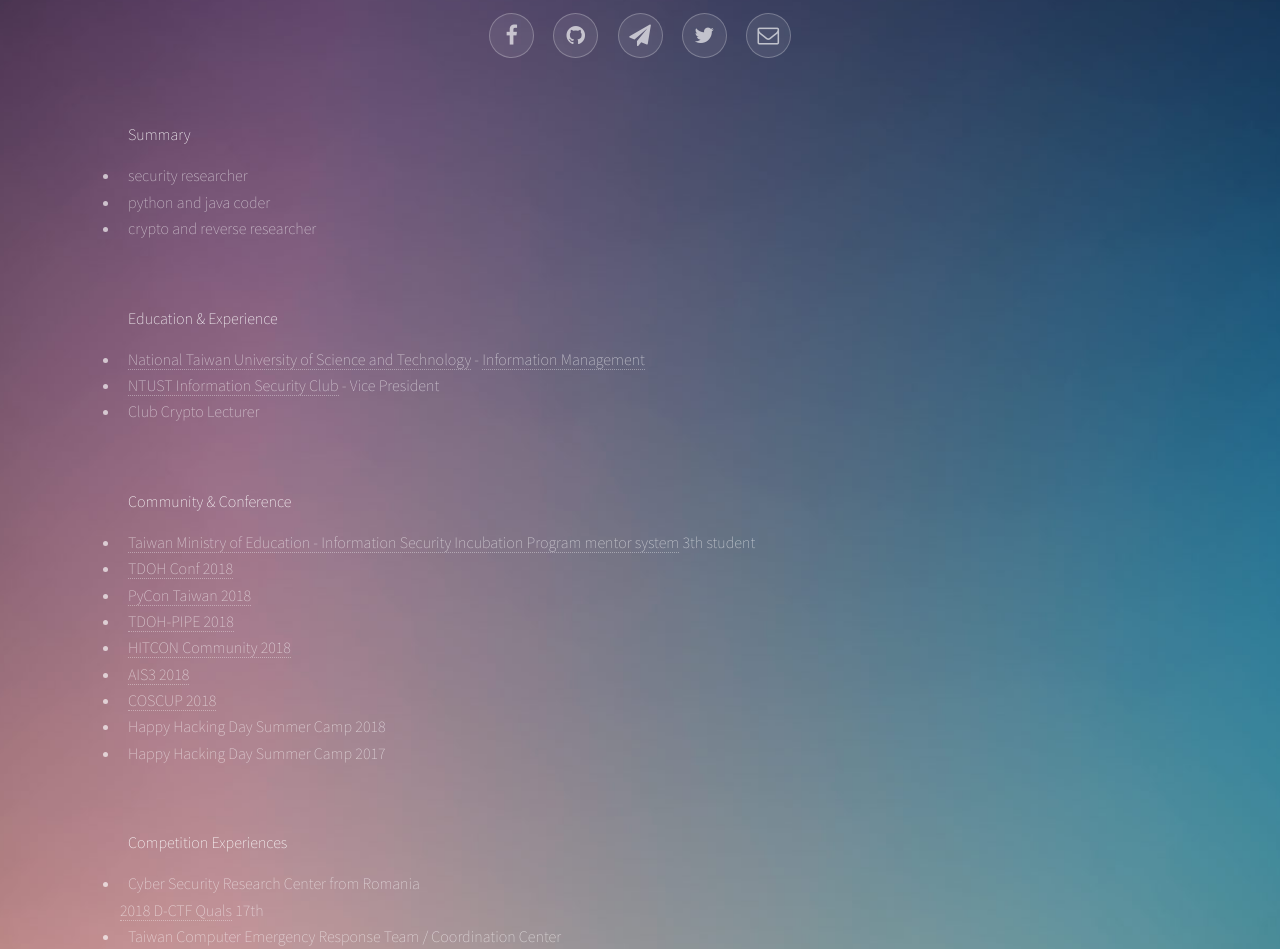
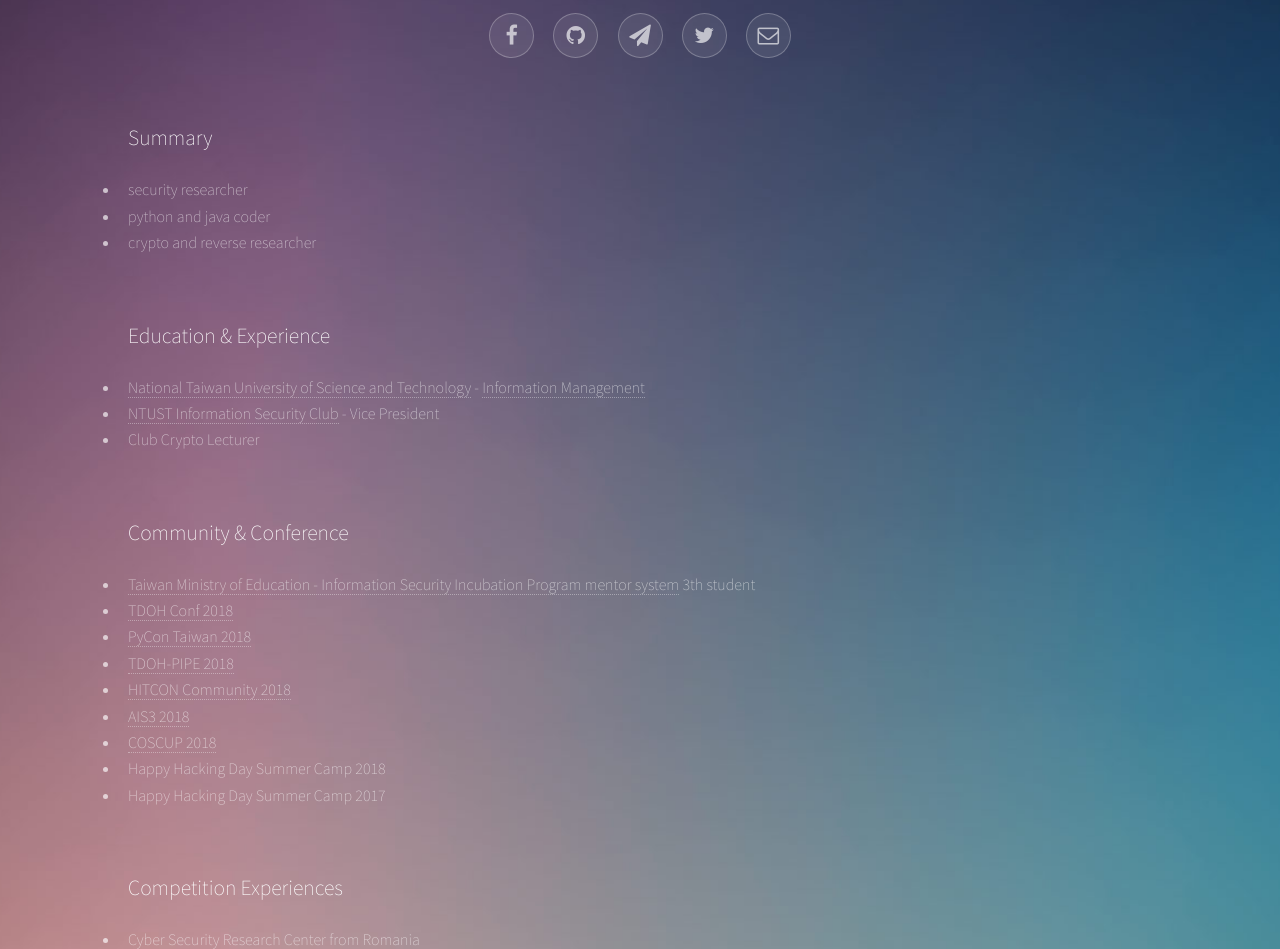
Before and after one commit to killua4564/killua4564.github.io, a plain HTML site: page index.html in a window 1280 px wide. Shown: the part 380-1329 px from the top of the page. Drawn offline with Linux system fonts and the light colour scheme.

Commit message:
h3 to h2

```diff
--- a/index.html
+++ b/index.html
@@ -23,7 +23,7 @@
 				</ul>
 			</header>
 			<section id="main">
-				<h3>Summary</h3>
+				<h2>Summary</h2>
 				<section class="thumbnails">
 					<ul>
 						<li>security researcher</li>
@@ -31,7 +31,7 @@
 						<li>crypto and reverse researcher</li>
 					</ul>
 				</section>
-				<h3>Education & Experience</h3>
+				<h2>Education & Experience</h2>
 				<section class="thumbnails">
 					<ul>
 						<li><a href="https://www.ntust.edu.tw/home.php">National Taiwan University of Science and Technology</a> - <a href="http://www.cs.ntust.edu.tw/">Information Management</a></li>
@@ -39,7 +39,7 @@
 						<li>Club Crypto Lecturer</li>
 					</ul>
 				</section>
-				<h3>Community & Conference</h3>
+				<h2>Community & Conference</h2>
 				<section class="thumbnails">
 					<ul>
 						<li><a href="https://isip.moe.edu.tw/?page_id=368">Taiwan Ministry of Education - Information Security Incubation Program mentor system</a> 3th student</li>
@@ -53,7 +53,7 @@
 						<li>Happy Hacking Day Summer Camp 2017</li>
 					</ul>
 				</section>
-				<h3>Competition Experiences</h3>
+				<h2>Competition Experiences</h2>
 				<section class="thumbnails">
 					<ul>
 						<li>Cyber Security Research Center from Romania</li>
@@ -80,7 +80,7 @@
 						<span>2017 Student sports competition on campus Badminton Class 4th</span>
 					</ul>
 				</section>
-				<h3>Project in <a href="https://www.ap-mic.com/">APMIC</a></h3>
+				<h2>Project in <a href="https://www.ap-mic.com/">APMIC</a></h2>
 				<section class="thumbnails">
 					<ul>
 						<li><a href="http://itri.ap-mic.com/">Industrial Technology Research Institute (ITRI) Data Mining System</a></li>
```
